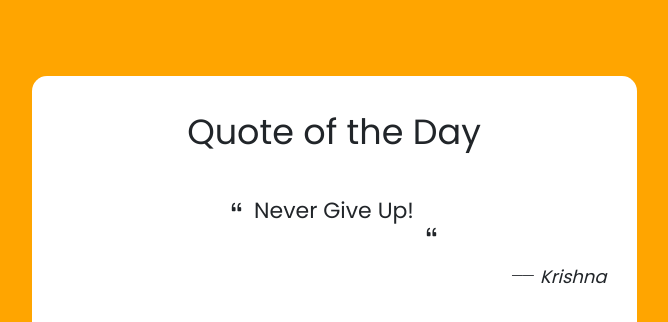
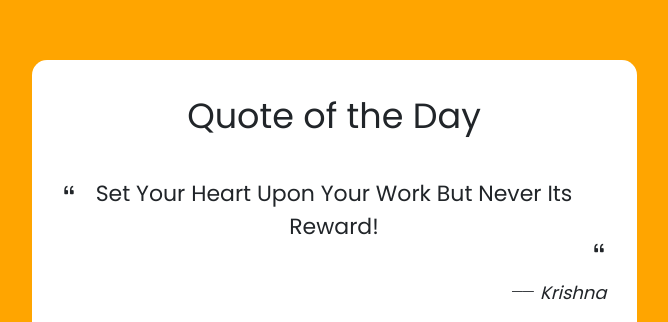
Before and after one commit to b-rajshekar/random-quote-generator, a plain HTML site: page index.html in a window 1280 px wide. Shown: the part 145-467 px from the top of the page, without its empty margins (306-974 px from the left). Drawn offline with nearby package versions, Linux system fonts and the light colour scheme.

Commit message:
Update index.html

```diff
--- a/index.html
+++ b/index.html
@@ -13,7 +13,7 @@
     <div class="content">
         <div class="quote-area">
             <i class="bi bi-quote"></i>
-            <p class="quote">Never Give Up!</p>
+            <p class="quote">Set Your Heart Upon Your Work But Never Its Reward!</p>
             <i class="bi bi-quote"></i>
         </div>
         <div class="author">
```
